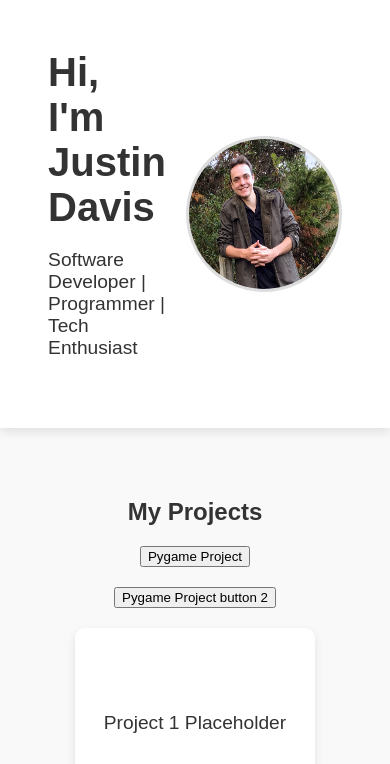
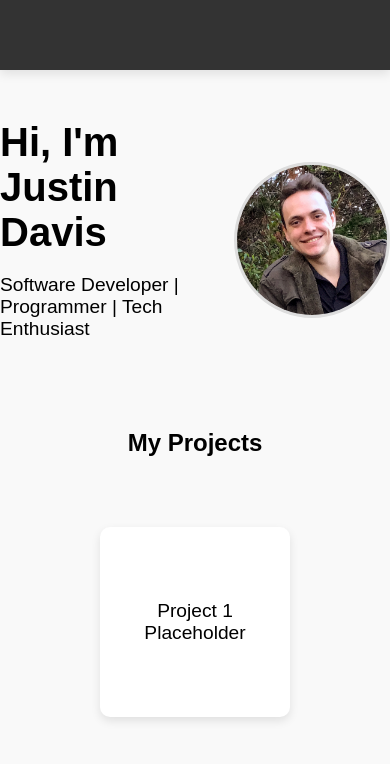
Before and after one commit to Slyvrinxio/Slyvrinxio.github.io, a plain HTML site: page index.html in a window 390 px wide. Shown: the top 764 px of the page. Drawn offline with Linux system fonts and the light colour scheme.

Commit message:
Style updates

```diff
--- a/index.html
+++ b/index.html
@@ -8,32 +8,32 @@
 </head>
 <body>
     <header>
-        <div class="profile-container">
-            <div class="profile-text">
-                <h1>Hi, I'm Justin Davis</h1>
-                <p>Software Developer | Programmer | Tech Enthusiast</p>
-            </div>
-            <img src="hadtodoittoem.jpg" alt="Justin Davis" class="profile-pic">
-        </div>
     </header>
 
-    <section id="projects">
+    <div class="profile-container">
+        <div class="profile-text">
+            <h1>Hi, I'm Justin Davis</h1>
+            <p>Software Developer | Programmer | Tech Enthusiast</p>
+        </div>
+        <img src="profilepic.png" alt="Justin Davis" class="profile-pic">
+    </div>
+
+
+    <section id="projects" class="content">
         <h2>My Projects</h2>
         <div class="project-container">
-            <a href="Alien_invasion_game\build\web\index.html">
-                <button>Pygame Project</button>
-            </a>
-            <a href="Alien_invasion_game\index.html">
-                <button>Pygame Project button 2</button>
-            </a>
             <div class="project-card">Project 1 Placeholder</div>
+        </div>
+        <div class="project-container">
             <div class="project-card">Project 2 Placeholder</div>
+        </div>
+        <div class="project-container">
             <div class="project-card">Project 3 Placeholder</div>
         </div>
     </section>
 
     <footer>
-        <p>© 2024 Justin Davis | Connect with me on <a href="#">LinkedIn</a></p>
+        <p>© 2025 Justin Davis | Connect with me on <a href="https://www.linkedin.com/in/justin-davis-774275182/">LinkedIn</a></p>
     </footer>
 
     <script src="script.js"></script>
--- a/styles.css
+++ b/styles.css
@@ -1,37 +1,52 @@
+html, body {
+    height: 100%;
+}
+
 body {
     font-family: 'Arial', sans-serif;
     margin: 0;
     padding: 0;
     background-color: #f9f9f9;
-    color: #333;
+    color: black;
     text-align: center;
+    display: flex;
+    flex-direction: column;
+    min-height: 100%;
 }
 
 header {
-    padding: 50px;
-    background-color: #ffffff;
+    background-color: #333;
+    background-repeat: no-repeat;
+    align-items: center;
+    padding: 35px;
+    margin-bottom: 50px;
+    padding-left: 170px;
     box-shadow: 0px 4px 10px rgba(0, 0, 0, 0.1);
 }
 
+
 .profile-container {
     display: flex;
-    align-items: center;
-    justify-content: center;
-    max-width: 800px;
-    margin: auto;
+    align-items: left;
+    justify-content: left;
+    margin-left: 150px;
+    margin-top: 100px;
     text-align: left;
 }
 
 .profile-text {
     flex: 1;
+    margin-top:150px;
+    margin-left: 100px;
 }
 
 .profile-pic {
-    width: 150px;
-    height: 150px;
+    width: 300px;
+    height: 300px;
     border-radius: 50%;
     border: 3px solid #ddd;
     margin-left: 20px;
+    margin-right: 300px;
 }
 
 h1 {
@@ -52,6 +67,7 @@ p {
     justify-content: center;
     gap: 20px;
     flex-wrap: wrap;
+    padding: 50px
 }
 
 .project-card {
@@ -76,6 +92,7 @@ p {
 footer {
     padding: 20px;
     background-color: #ffffff;
+    text-align: center;
     font-size: 0.9em;
     box-shadow: 0px -4px 10px rgba(0, 0, 0, 0.1);
 }
@@ -84,3 +101,53 @@ a {
     color: #007bff;
     text-decoration: none;
 }
+
+.content {
+    flex: 1;
+}
+
+/* For tablets (widths below 768px) */
+@media (max-width: 768px) {
+    .profile-container {
+        display: flex;
+        align-items: left;
+        justify-content: left;
+        margin: auto;
+        text-align: left;
+    }
+    .profile-pic {
+        width: 150px;
+        height: 150px;
+        border-radius: 50%;
+        border: 3px solid #ddd;
+        margin: auto;
+        margin-left: 20px;
+    }
+    .profile-text {
+        flex: 1;
+        margin: auto;
+    }
+}
+
+/* For mobile devices (widths below 480px) */
+@media (max-width: 480px) {
+    .profile-container {
+        display: flex;
+        align-items: left;
+        justify-content: left;
+        margin: auto;
+        text-align: left;
+    }
+    .profile-pic {
+        width: 150px;
+        height: 150px;
+        border-radius: 50%;
+        border: 3px solid #ddd;
+        margin: auto;
+        margin-left: 20px;
+    }
+    .profile-text {
+        flex: 1;
+        margin: auto;
+    }
+}
```
Also changed, not shown: profilepic.png (added), rocks.png (added).
